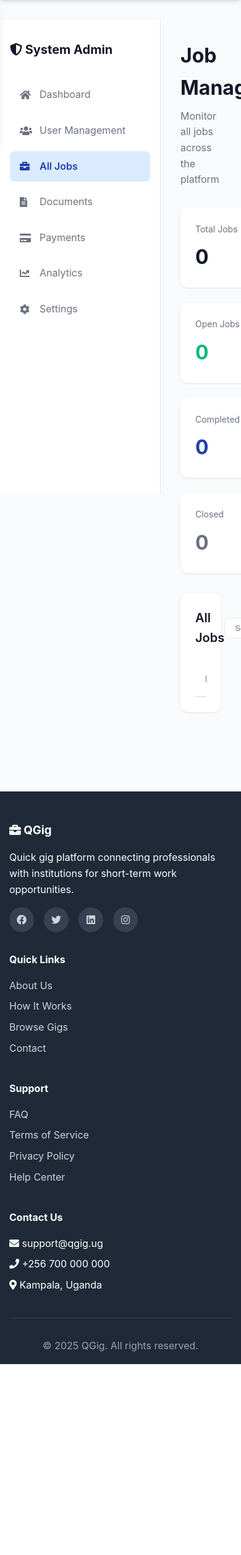
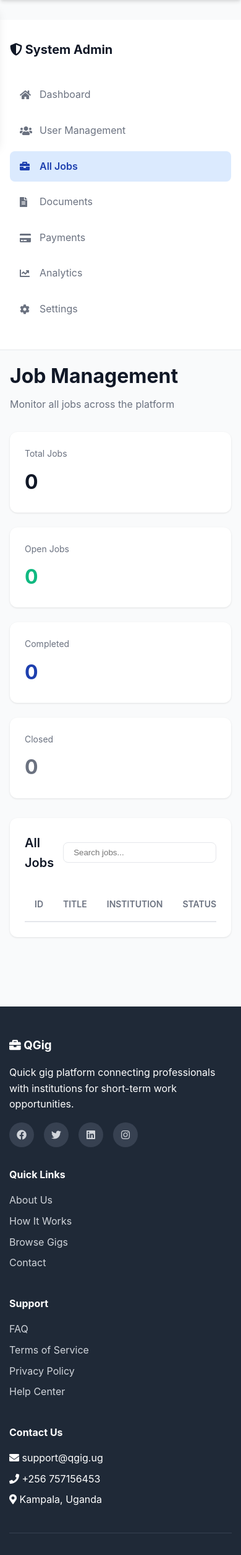
Before and after one commit to mulondoallangutanamuka/qgig, a Flask app: page /admin/jobs in a window 390 px wide. Shown: the part 62-2571 px from the top of the page at 62% size. Before the commit the page ends 2263 px from the top, so only its background shows below. Run offline with Flask 3, Linux system fonts and the light colour scheme; the visitor is signed in with stand-in values (Sample User, id 1); lists and menus that the app fills with data are empty; some libraries are stand-ins or nearby versions.

Commit message:
Fix mobile sidebar overlap on dashboards and update footer contact phone
- Add mobile-only CSS overrides to prevent fixed 260px sidebars from covering content on small screens
- Stack sidebar above content and reset main margin/padding on mobile
- Update footer Contact Us phone number to +256 757156453

```diff
--- a/app/static/css/main.css
+++ b/app/static/css/main.css
@@ -1074,6 +1074,26 @@ textarea.form-control {
     .profile-name {
         font-size: 1.5rem;
     }
+
+    /* Fixed sidebar layouts (admin/institution dashboards) */
+    div[style*="display: flex"][style*="min-height: calc(100vh - 80px)"] {
+        flex-direction: column !important;
+    }
+
+    aside[style*="width: 260px"][style*="position: fixed"] {
+        position: static !important;
+        width: 100% !important;
+        height: auto !important;
+        overflow: visible !important;
+        border-right: none !important;
+        border-bottom: 1px solid #e5e7eb !important;
+    }
+
+    main[style*="margin-left: 260px"] {
+        margin-left: 0 !important;
+        width: 100% !important;
+        padding: 1rem !important;
+    }
 }
 
 /* Tablet responsive */
--- a/app/templates/base.html
+++ b/app/templates/base.html
@@ -268,7 +268,7 @@
                     <h4>Contact Us</h4>
                     <ul>
                         <li><i class="fas fa-envelope"></i> support@qgig.ug</li>
-                        <li><i class="fas fa-phone"></i> +256 700 000 000</li>
+                        <li><i class="fas fa-phone"></i> +256 757156453</li>
                         <li><i class="fas fa-map-marker-alt"></i> Kampala, Uganda</li>
                     </ul>
                 </div>
```
